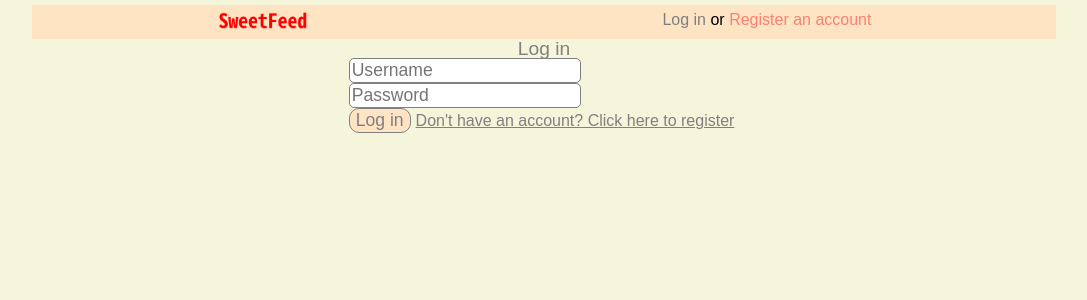
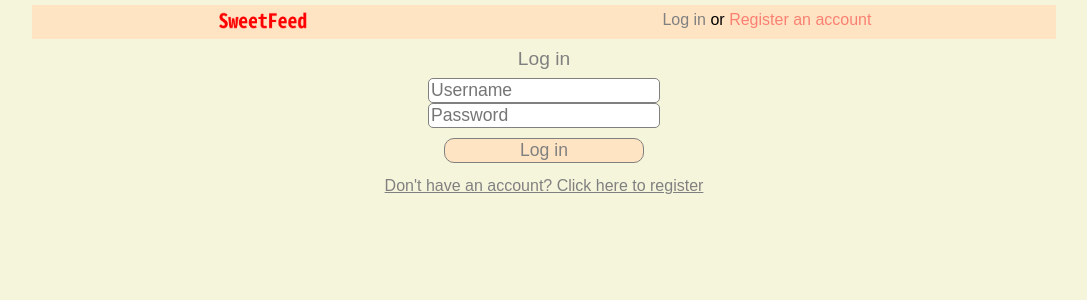
Before and after one commit to ivanhroth/sweetfeed, a React (Create React App) app in the folder client/: page /login in a window 1280 px wide. Shown: the top 300 px of the page, without its empty margins (101-1188 px from the left). Built offline with nearby package versions, Linux system fonts and the light colour scheme.

Commit message:
improve login styling

```diff
--- a/client/src/components/Login.js
+++ b/client/src/components/Login.js
@@ -33,18 +33,20 @@ const Login = props => {
     return (
     <div className="login-container">
         { tokenSaved ? <Redirect to="/" /> : <></>}
+        <div id="login-header-container" >
             <h2 className="login-header">Log in</h2>
+        </div>
         <form className="login-form" onSubmit={e => {
             e.preventDefault();
             tryLogin();
         }}>
+            <div className="login-button-container">
                 <div>
                 <input onChange={e => updateUsername(e.target.value)} type="username" placeholder="Username" required />
                 </div>
                 <div>
                 <input onChange={e => updatePassword(e.target.value)} type="password" placeholder="Password" required />
                 </div>
-            <div>
                 <button type="submit">Log in</button>
                 <a href='/register/' id="registration-link">Don't have an account? Click here to register</a>
             </div>
--- a/client/src/index.css
+++ b/client/src/index.css
@@ -135,6 +135,21 @@ input {
     text-align: center;
 }
 
+#login-header-container {
+    padding-top: 10px;
+    padding-bottom: 10px;
+}
+
+.login-button-container {
+    display: flex;
+    flex-direction: column;
+}
+
+.login-button-container button {
+    margin: 10px auto;
+    width: 200px;
+}
+
 .login-container {
     display: flex;
     flex-direction: column;
```
Lines whose indentation alone changed are shown as unchanged.
